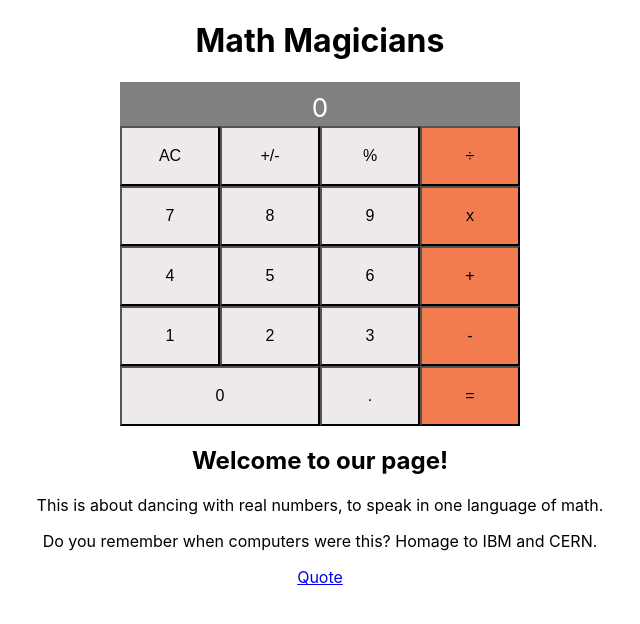
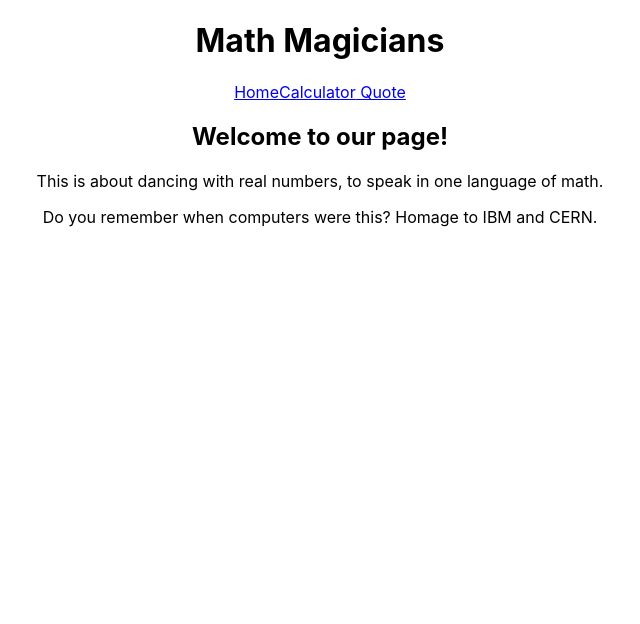
Before and after one commit to CrystallineButterfly/Magic-Calc, a React (Create React App) app: page / in a window 1280 px wide. Shown: the top 624 px of the page, without its empty margins (320-960 px from the left). Built offline with nearby package versions, Linux system fonts and the light colour scheme.

Commit message:
Add links to pages

```diff
--- a/src/App.js
+++ b/src/App.js
@@ -9,10 +9,15 @@ export class App extends React.PureComponent {
     return (
       <div className="App">
         <h1>Math Magicians</h1>
-        <Calculator />
+        <nav>
+          <Link to="/"> Home</Link>
+          <Link to="/calculator">Calculator</Link>
+          <Link to="about"> Quote</Link>
+        </nav>
         <Routes>
           <Route path="/" element={<Home />} />
           <Route path="about" element={<About />} />
+          <Route path="calculator" element={<Calculator />} />
         </Routes>
       </div>
     );
@@ -33,9 +38,6 @@ function Home() {
           Homage to IBM and CERN.
         </p>
       </main>
-      <nav>
-        <Link to="/about">Quote</Link>
-      </nav>
     </>
   );
 }
@@ -50,10 +52,23 @@ function About() {
           Roger Penrose
         </p>
       </main>
-      <nav>
-        <Link to="/">Home</Link>
-      </nav>
     </>
   );
 }
+
+// function MainPage() {
+//   return (
+//     <>
+//       <main>
+//         <h2>Calculator</h2>
+//         <p>
+//           This is a calculator that can do basic math.
+//         </p>
+//       </main>
+//       <nav>
+//         <Link to="mainpage">MainPage</Link>
+//       </nav>
+//     </>
+//   );
+// }
 export default App;
```
